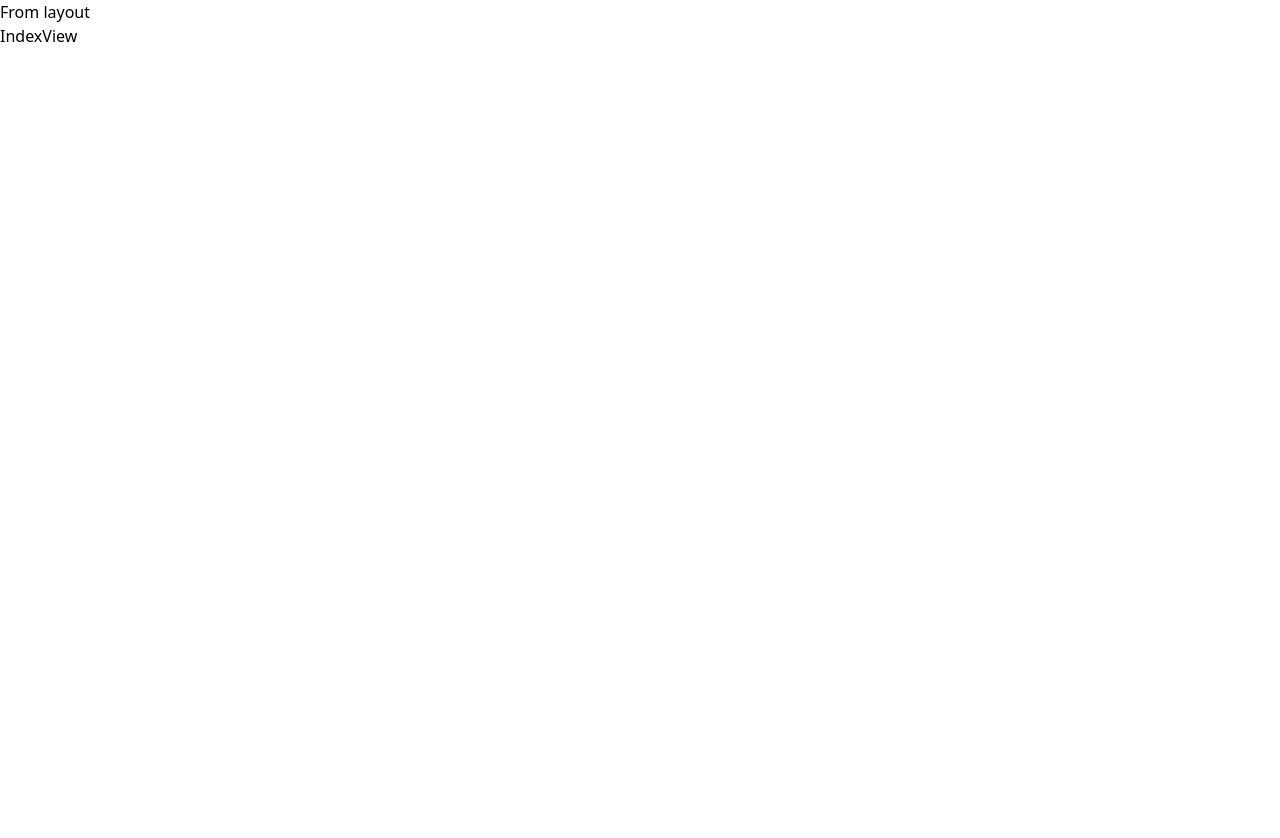
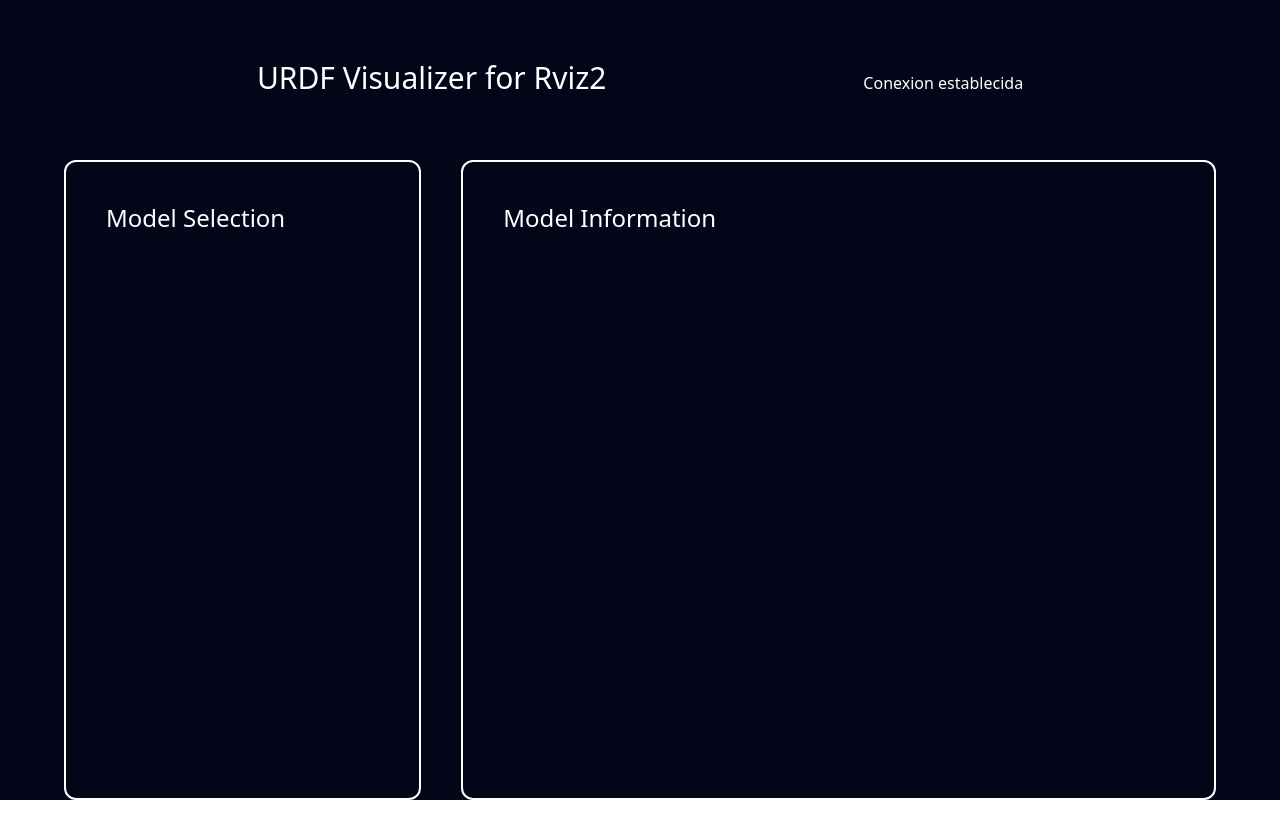
Before and after one commit to abraham1229/UI_Puzzlebot, a React (Vite) app in the folder frontend/: page / in a window 1280 px wide. Shown: the top 838 px of the page. Before the commit the page ends 800 px from the top, so only its background shows below. Built offline with nearby package versions, Linux system fonts and the light colour scheme.

Commit message:
Layout added

```diff
--- a/frontend/src/layouts/Layout.jsx
+++ b/frontend/src/layouts/Layout.jsx
@@ -1,10 +1,16 @@
 import React from 'react'
 import { Outlet } from 'react-router-dom'
+
 export default function Layout() {
   return (
-    <div>
-      <h1>From layout</h1>
-      <Outlet />
+    <div className='bg-slate-950 min-h-screen text-white pt-15'>
+      <div className='flex justify-evenly items-baseline'>
+        <h1 className='text-3xl'> URDF Visualizer for Rviz2</h1>
+        <p> Conexion establecida </p>
+      </div>
+      <div className='m-16'>
+        <Outlet />
+      </div>
 
     </div>
   )
--- a/frontend/src/view/IndexView.jsx
+++ b/frontend/src/view/IndexView.jsx
@@ -1,6 +1,13 @@
 
 export default function IndexView() {
   return (
-    <div>IndexView</div>
+    <div className="grid grid-cols-3 gap-10 h-[80vh]">
+      <div className="border-2 rounded-xl p-10">
+        <h2 className="text-2xl"> Model Selection </h2>
+      </div>
+      <div className="col-span-2 rounded-xl border-2 p-10">
+        <h2 className="text-2xl"> Model Information</h2>
+      </div>
+    </div>
   )
 }
```
